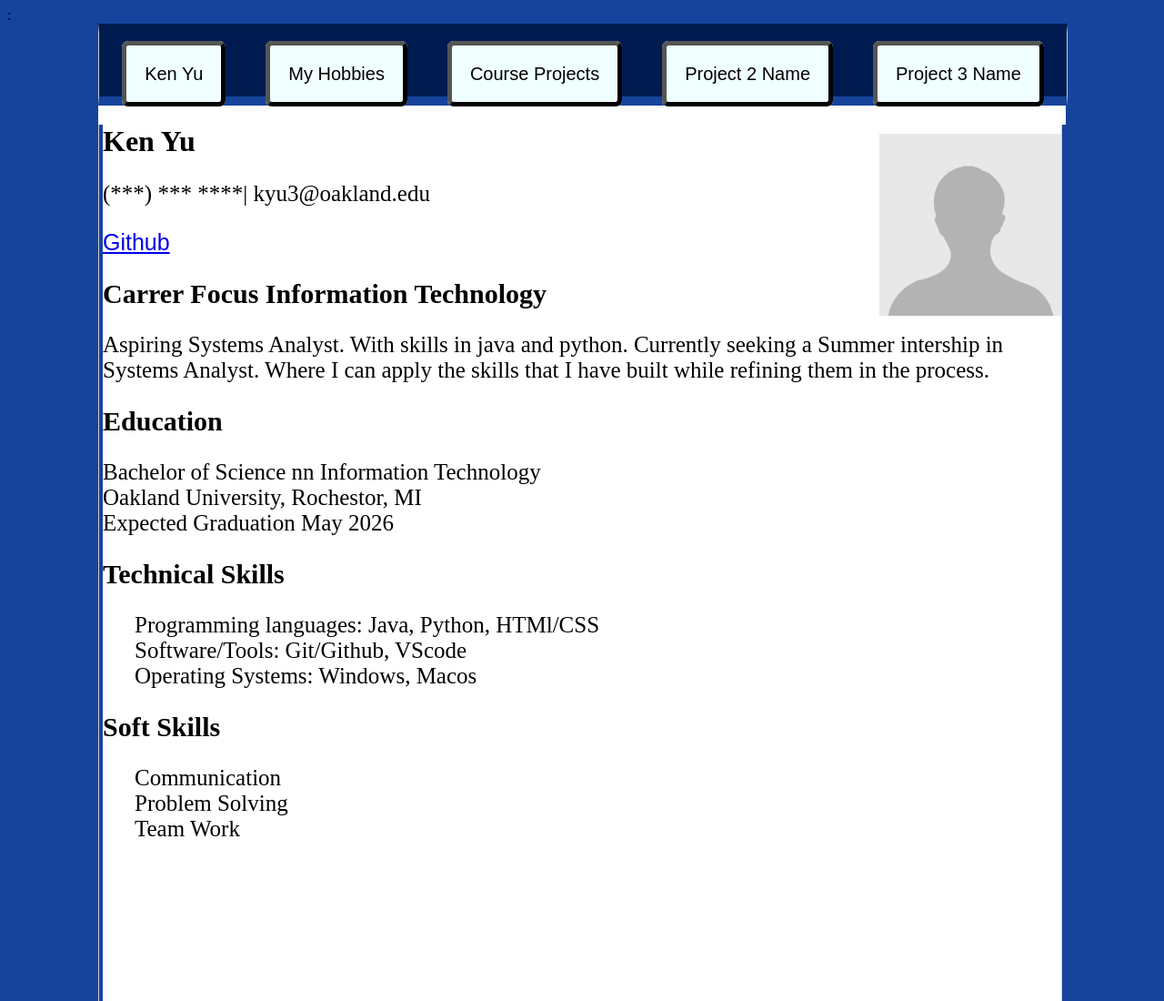
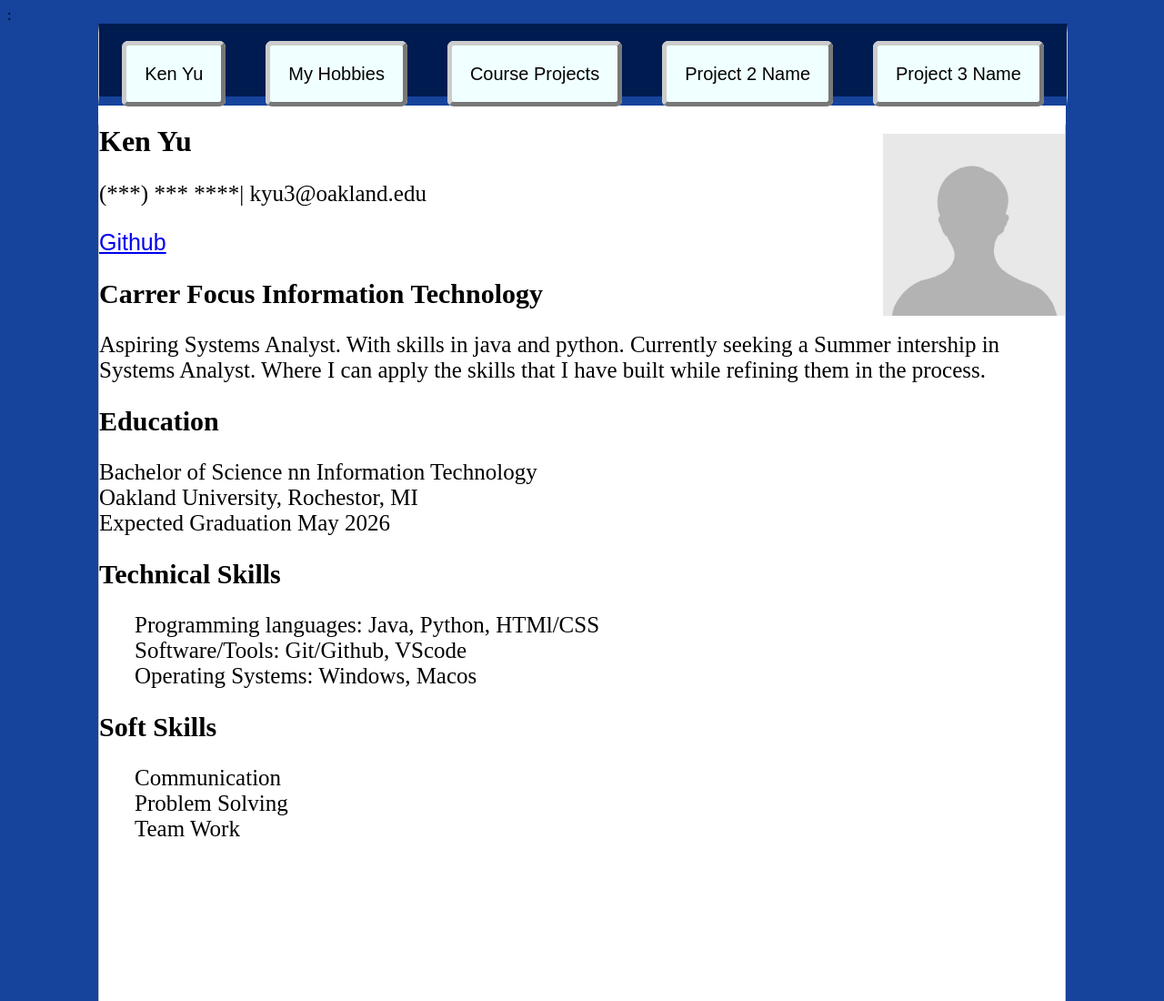
Before and after one commit to Havrt/Havrt.github.io, a plain HTML site: page index.html in a window 1280 px wide. Shown: the top 1100 px of the page at 91% size. Drawn offline with Linux system fonts and the light colour scheme.

Commit message:
Update style.css

```diff
--- a/style.css
+++ b/style.css
@@ -38,7 +38,7 @@ li {
 a.button{
 
     padding: 20px;
-    border: 5px outset buttonborder;
+    border: 5px outset #CCCCCC;
     border-radius: 7px;
     color: black;
     background-color: azure;
@@ -50,7 +50,7 @@ a.button{
     float: left;
     border-left: solid #CCCCCC thin;
     background: #16439b;
-    width: -5%;
+    width: 0%;
     height: 2900px;
 }
 
@@ -58,7 +58,7 @@ a.button{
     float: right;
     border-left: solid #CCCCCC thin;
     background: #16439b;
-    width: -5%;
+    width: 0%;
     height: 2900px;
 }
 
@@ -79,14 +79,11 @@ a.button{
 
     float: right;
     width: 200px;
-
     height: auto;
     margin: 0 0 8px 12px;
-
     border-radius: 8px;
     object-fit: cover;
      border: 2px #16439b;
-
     border-collapse: collapse;
 
 
```
